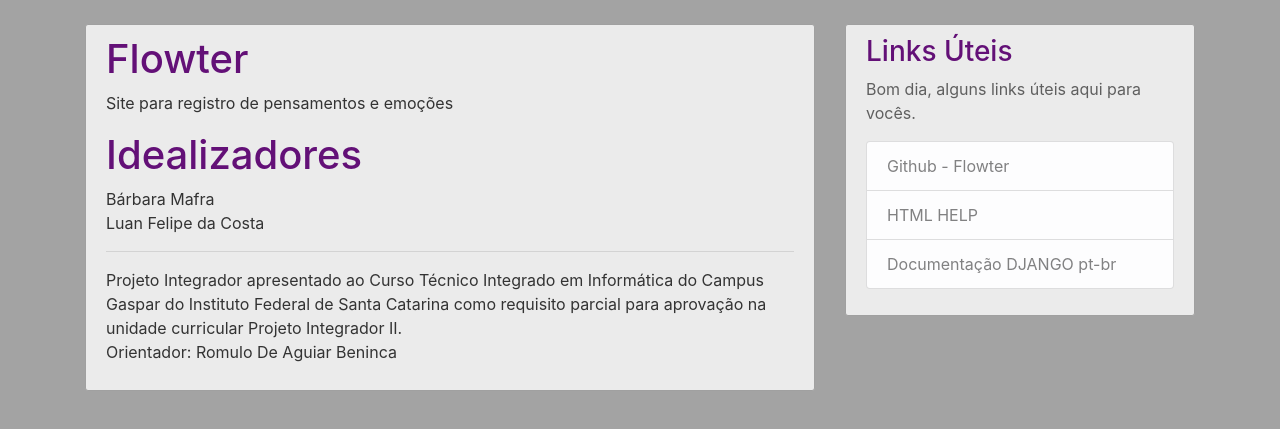
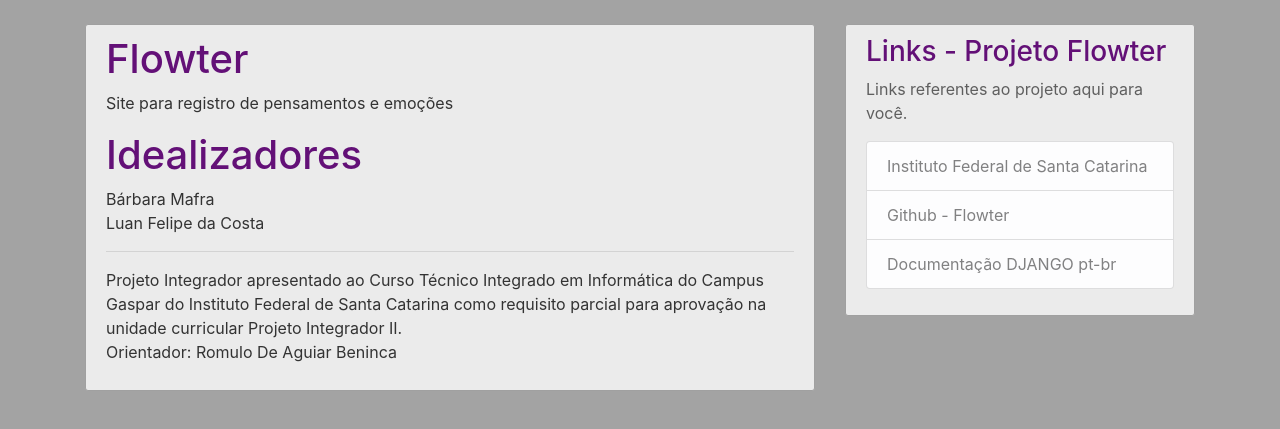
Before and after one commit to BarbaraMafra/Flowter, a Django app: page /about/ in a window 1280 px wide. Shown: the part 56-485 px from the top of the page. Run offline with Django 3.2, Linux system fonts and the light colour scheme; some libraries are stand-ins or nearby versions.

Commit message:
O COMMIT FINAL

```diff
--- a/blog/templates/blog/base.html
+++ b/blog/templates/blog/base.html
@@ -129,11 +129,11 @@
         </div>
         <div class="col-md-4">
           <div class="content-section">
-            <h3>Links Úteis</h3>
-            <p class='text-muted'>Bom dia, alguns links úteis aqui para vocês.
+            <h3>Links - Projeto Flowter</h3>
+            <p class='text-muted'>Links referentes ao projeto aqui para você.
               <ul class="list-group">
+                <a class="list-group-item list-group-item-light" href="https://www.ifsc.edu.br" target="_blank">Instituto Federal de Santa Catarina</a>
                 <a class="list-group-item list-group-item-light" href="https://github.com/TioRubio/Flowter" target="_blank">Github - Flowter</a>
-                <a class="list-group-item list-group-item-light" href="https://www.w3schools.com/html/default.asp" target="_blank">HTML HELP</a>
                 <a class="list-group-item list-group-item-light" href="https://docs.djangoproject.com/pt-br/3.1/" target="_blank">Documentação DJANGO pt-br</a>
               </ul>
             </p>
```
Also changed, not shown: blog/maiu.txt (deleted).
